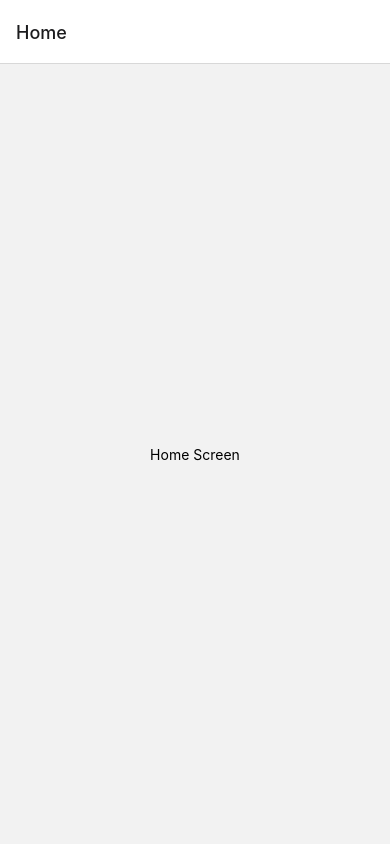
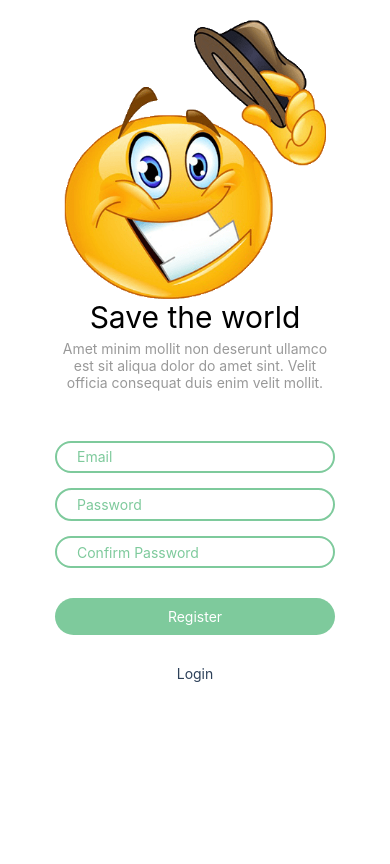
Before and after one commit to gultekinfatih/keepbuy, a React Native app: screen /Register in a window 390 px wide. Before the commit this address had no page. Built offline with nearby package versions, Linux system fonts and the light colour scheme.

Commit message:
feature: login and register page added

```diff
--- a/src/App.js
+++ b/src/App.js
@@ -1,25 +1,32 @@
 import * as React from 'react';
-import {View, Text} from 'react-native';
 import {NavigationContainer} from '@react-navigation/native';
 import {createNativeStackNavigator} from '@react-navigation/native-stack';
-
-function HomeScreen() {
-  return (
-    <View style={{flex: 1, alignItems: 'center', justifyContent: 'center'}}>
-      <Text>Home Screen</Text>
-    </View>
-  );
-}
+import {Login, Register} from './screens';
+import {View} from 'react-native';
 
 const Stack = createNativeStackNavigator();
 
 const App = () => {
   return (
-    <NavigationContainer>
-      <Stack.Navigator>
-        <Stack.Screen name="Home" component={HomeScreen} />
-      </Stack.Navigator>
-    </NavigationContainer>
+    <View
+      style={{
+        flex: 1,
+      }}>
+      <NavigationContainer>
+        <Stack.Navigator>
+          <Stack.Screen
+            options={{headerShown: false}}
+            name="Login"
+            component={Login}
+          />
+          <Stack.Screen
+            options={{headerShown: false}}
+            name="Register"
+            component={Register}
+          />
+        </Stack.Navigator>
+      </NavigationContainer>
+    </View>
   );
 };
 
--- /dev/null
+++ b/src/screens/Login/index.js
@@ -0,0 +1,108 @@
+import React from 'react';
+import {Text, View, Image, TextInput, Platform} from 'react-native';
+import Icon from 'react-native-vector-icons/dist/MaterialCommunityIcons';
+
+const Login = props => {
+  const {navigate} = props.navigation;
+  return (
+    <>
+      <View
+        style={{
+          height: Platform.OS === 'ios' ? 40 : 20,
+          backgroundColor: '#FFF',
+        }}
+      />
+      <View
+        style={{
+          flex: 1,
+          backgroundColor: '#FFF',
+          height: '100%',
+        }}>
+        <Image
+          source={require('../../assets/images/keepbuy.png')}
+          style={{
+            width: '100%',
+            height: '43%',
+            resizeMode: 'contain',
+          }}
+        />
+        <Text
+          style={{
+            fontSize: 20,
+            alignSelf: 'center',
+          }}>
+          Save the world
+        </Text>
+
+        <Text
+          style={{
+            marginHorizontal: 55,
+            textAlign: 'center',
+            marginTop: 5,
+            opacity: 0.4,
+          }}>
+          Amet minim mollit non deserunt ullamco est sit aliqua dolor do amet
+          sint. Velit officia consequat duis enim velit mollit.
+        </Text>
+
+        <View
+          style={{
+            flexDirection: 'row',
+            alignItems: 'center',
+            marginHorizontal: 55,
+            borderWidth: 2,
+            marginTop: 50,
+            paddingHorizontal: 10,
+            borderColor: '#7ECA9C',
+            borderRadius: 23,
+            paddingVertical: 2,
+          }}>
+          <TextInput placeholder="Email" style={{paddingHorizontal: 10}} />
+        </View>
+        <View
+          style={{
+            flexDirection: 'row',
+            alignItems: 'center',
+            marginHorizontal: 55,
+            borderWidth: 2,
+            marginTop: 15,
+            paddingHorizontal: 10,
+            borderColor: '#7ECA9C',
+            borderRadius: 23,
+            paddingVertical: 2,
+          }}>
+          <TextInput placeholder="password" style={{paddingHorizontal: 10}} />
+        </View>
+
+        <View
+          style={{
+            marginHorizontal: 55,
+            alignItems: 'center',
+            justifyContent: 'center',
+            marginTop: 30,
+            backgroundColor: '#7ECA9C',
+            paddingVertical: 10,
+            borderRadius: 23,
+          }}>
+          <Text
+            style={{
+              color: 'white',
+            }}>
+            Already a member
+          </Text>
+        </View>
+        <Text
+          onPress={() => navigate('Register')}
+          style={{
+            alignSelf: 'center',
+            color: '#2D4059',
+            paddingVertical: 20,
+          }}>
+          New User
+        </Text>
+      </View>
+    </>
+  );
+};
+
+export {Login};
--- /dev/null
+++ b/src/screens/Login/styles.js
@@ -0,0 +1,5 @@
+import {StyleSheet} from 'react-native';
+
+const styles = StyleSheet.create({});
+
+export default styles;
--- /dev/null
+++ b/src/screens/Register/index.js
@@ -0,0 +1,130 @@
+import React from 'react';
+import {Text, View, Image, TextInput, Platform} from 'react-native';
+
+const Register = props => {
+  return (
+    <>
+      <View
+        style={{
+          height: Platform.OS === 'ios' ? 40 : 20,
+          backgroundColor: '#FFF',
+        }}
+      />
+
+      <View
+        style={{
+          backgroundColor: '#FFF',
+          height: '100%',
+        }}>
+        <Image
+          source={require('../../assets/images/keepbuy.png')}
+          style={{width: '100%', height: '33%', resizeMode: 'contain'}}
+        />
+        <Text
+          style={{
+            fontSize: 30,
+            alignSelf: 'center',
+          }}>
+          Save the world
+        </Text>
+
+        <Text
+          style={{
+            marginHorizontal: 55,
+            textAlign: 'center',
+            marginTop: 5,
+            opacity: 0.4,
+          }}>
+          Amet minim mollit non deserunt ullamco est sit aliqua dolor do amet
+          sint. Velit officia consequat duis enim velit mollit.
+        </Text>
+
+        <View
+          style={{
+            flexDirection: 'row',
+            alignItems: 'center',
+            marginHorizontal: 55,
+            borderWidth: 2,
+            marginTop: 50,
+            paddingHorizontal: 10,
+            borderColor: '#7ECA9C',
+            borderRadius: 23,
+            paddingVertical: 2,
+          }}>
+          <TextInput
+            placeholder="Email"
+            placeholderTextColor="#7ECA9C"
+            style={{paddingHorizontal: 10, paddingVertical: '1.5%'}}
+          />
+        </View>
+        <View
+          style={{
+            flexDirection: 'row',
+            alignItems: 'center',
+            marginHorizontal: 55,
+            borderWidth: 2,
+            marginTop: 15,
+            paddingHorizontal: 10,
+            borderColor: '#7ECA9C',
+            borderRadius: 23,
+            paddingVertical: 2,
+          }}>
+          <TextInput
+            secureTextEntry
+            placeholder="Password"
+            placeholderTextColor="#7ECA9C"
+            style={{paddingHorizontal: 10, paddingVertical: '1.5%'}}
+          />
+        </View>
+        <View
+          style={{
+            flexDirection: 'row',
+            alignItems: 'center',
+            marginHorizontal: 55,
+            borderWidth: 2,
+            marginTop: 15,
+            paddingHorizontal: 10,
+            borderColor: '#7ECA9C',
+            borderRadius: 23,
+            paddingVertical: 2,
+          }}>
+          <TextInput
+            secureTextEntry
+            placeholder="Confirm Password"
+            placeholderTextColor="#7ECA9C"
+            style={{paddingHorizontal: 10, paddingVertical: '1.5%'}}
+          />
+        </View>
+
+        <View
+          style={{
+            marginHorizontal: 55,
+            alignItems: 'center',
+            justifyContent: 'center',
+            marginTop: 30,
+            backgroundColor: '#7ECA9C',
+            paddingVertical: 10,
+            borderRadius: 23,
+          }}>
+          <Text
+            style={{
+              color: 'white',
+            }}>
+            Register
+          </Text>
+        </View>
+        <Text
+          onPress={() => props.navigation.navigate('Login')}
+          style={{
+            alignSelf: 'center',
+            color: '#2D4059',
+            paddingVertical: 30,
+          }}>
+          Login
+        </Text>
+      </View>
+    </>
+  );
+};
+
+export {Register};
--- /dev/null
+++ b/src/screens/Register/styles.js
@@ -0,0 +1,5 @@
+import {StyleSheet} from 'react-native';
+
+const styles = StyleSheet.create({});
+
+export default styles;
--- /dev/null
+++ b/src/screens/index.js
@@ -0,0 +1,5 @@
+import {Login} from './Login';
+import {Register} from './Register';
+
+export {Login};
+export {Register};
```
Also changed, not shown: src/assets/images/keepbuy.png (added).
